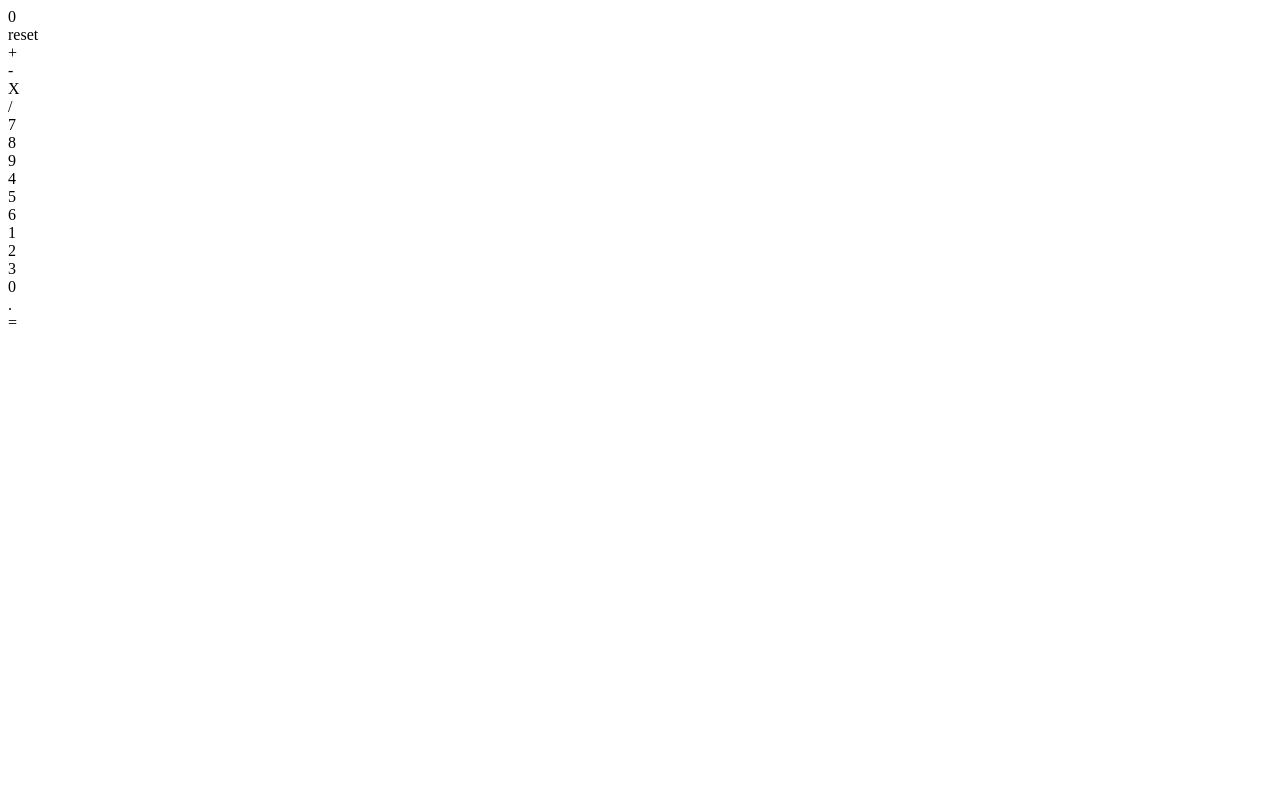
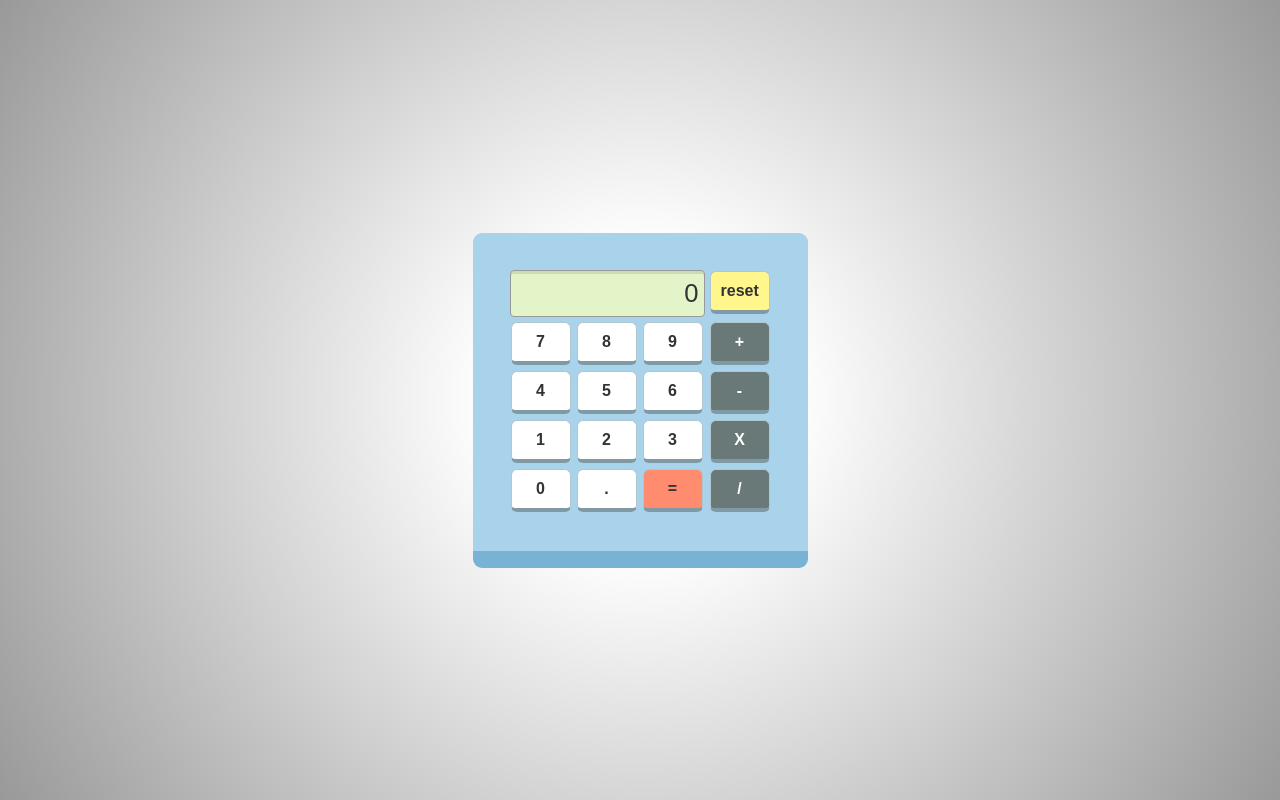
Before and after one commit to hentschellj/calculator, a website: page index.html in a window 1280 px wide. Drawn offline with Linux system fonts and the light colour scheme.

Commit message:
Added styles

```diff
--- a/index.html
+++ b/index.html
@@ -3,7 +3,7 @@
 <head>
   <meta charset="UTF-8">
   <meta name="viewport" content="width=device-width, initial-scale=1.0">
-  <link href="/public/css/style.css" />
+  <link href="/public/css/style.css" rel="stylesheet" />
   <link rel="shortcut icon" href="#" />
   <title>Calculator</title>
 </head>
--- a/public/css/style.css
+++ b/public/css/style.css
@@ -1,5 +1,122 @@
+html {
+  height: 100%;
+  background: radial-gradient(circle, #fff 20%, #999);
+  background-size: cover;
+}
+
 body {
+  font-family: sans-serif;
   color: #333;
-  font-family: sans-serif;
-  padding: 50px;
+  margin: 20px;
 }
+
+.left {
+  float: left;
+}
+
+.right {
+  float: right;
+}
+
+#calc {
+  width: 335px;
+  height: 335px;
+  font-weight: bold;
+  border-bottom: 17px solid #78b3d5;
+  overflow: hidden;
+  padding: 35px;
+  border-radius: 9px;
+  background: #a9d3eb;
+  margin: auto;
+  position: absolute;
+  top: 0;
+  bottom: 0;
+  left: 0;
+  right: 0;
+}
+
+div {
+  box-sizing: border-box;
+  overflow: hidden;
+}
+
+#calc .btn {
+  margin: 3px;
+  float: left;
+  width: 60px;
+  text-align: center;
+  padding: 10px;
+  border-radius: 6px;
+  border: 1px solid #b1c6cf;
+  border-bottom: 4px solid #7f99a5;
+  transition: all 0.1s ease;
+}
+
+#calc .btn:active {
+  margin-top: 6px;
+  border: 1px solid #b1c6cf;
+}
+
+#calc .top {
+  overflow: hidden;
+}
+
+#calc .display {
+  font-size: 160%;
+  line-height: 138%;
+  height: 47px;
+  float: left;
+  width: 195px;
+  background-color: #fff;
+  border: 1px solid #999;
+  text-align: right;
+  margin: 2px;
+  padding: 5px;
+  background-color: #e3f4c9;
+  border-radius: 4px;
+  font-weight: normal;
+  box-shadow: inset 0 3px rgba(0, 0, 0, 0.1);
+}
+
+#calc .numbers {
+  clear: both;
+}
+
+#calc .numbers .btn {
+  background-color: #fff;
+}
+
+#calc .numbers .btn:hover {
+  background-color: #f0f0f0;
+}
+
+#calc .operator-group {
+  width: 66px;
+}
+
+#calc .operator-group .btn {
+  color: #fff;
+  background-color: #697978;
+  float: right;
+  vertical-align: baseline;
+}
+
+#calc .operator-group .btn:hover {
+  background-color: #465a59;
+}
+
+#calc .reset {
+  background-color: #fff68c;
+}
+
+#calc .reset:hover {
+  background-color: #f1e885;
+}
+
+#calc .numbers .equal {
+  background-color: #ff8c6e;
+}
+
+#calc .numbers .equal:hover {
+  background-color: #e97354;
+}
```
